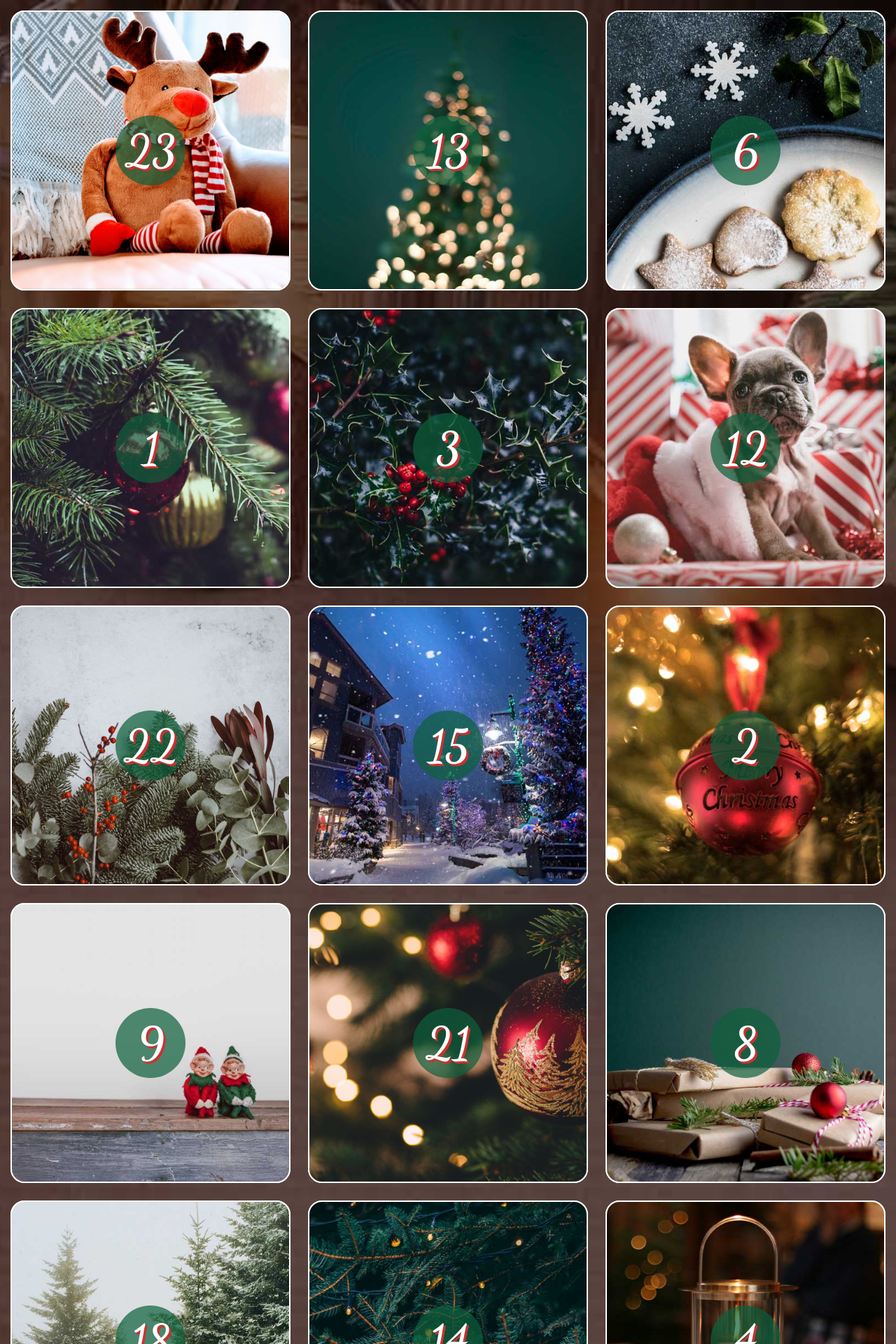
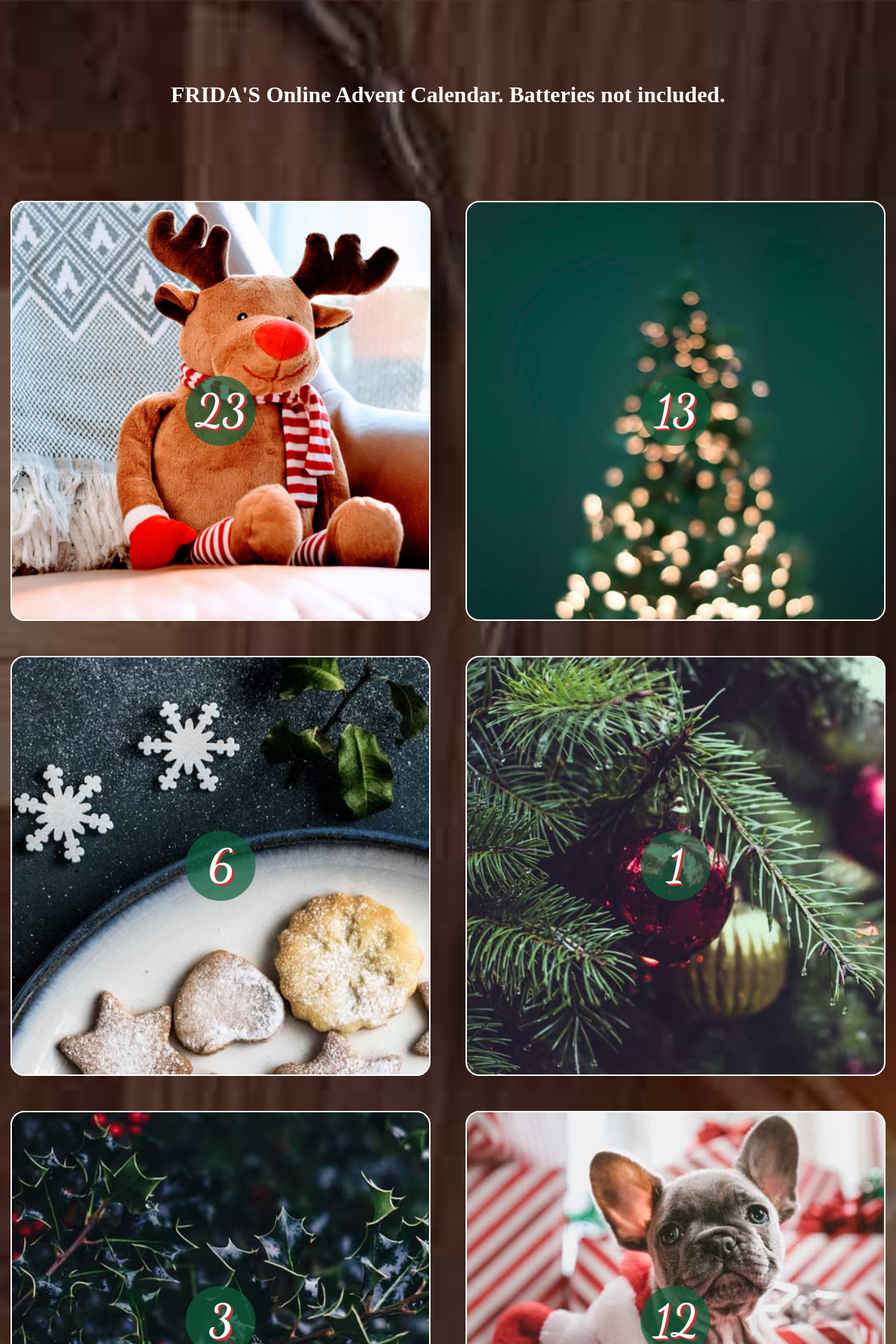
Before and after one commit to icho4/react-advent, a React (Create React App) app: page / in a window 1280 px wide. Shown: the top 1920 px of the page at 70% size. Built offline with nearby package versions, Linux system fonts and the light colour scheme.

Commit message:
helpers and styles changes

```diff
--- a/public/index.html
+++ b/public/index.html
@@ -28,11 +28,22 @@
       href="https://fonts.googleapis.com/css?family=Dancing+Script:700&display=swap"
       rel="stylesheet"
     />
+
+    <style>
+      h1 {
+        color: #ffffff;
+        text-align: center;
+        padding: 3em;
+      }
+    </style>
+
     <title>React App</title>
   </head>
   <body>
     <noscript>You need to enable JavaScript to run this app.</noscript>
+    <h1>FRIDA'S Online Advent Calendar. Batteries not included.</h1>
     <div id="root"></div>
+
     <!--
       This HTML file is a template.
       If you open it directly in the browser, you will see an empty page.
--- a/src/AppStyles.js
+++ b/src/AppStyles.js
@@ -2,7 +2,7 @@ import styled from 'styled-components';
 
 export const StyledApp = styled.div`
     display: grid;
-    grid-gap: 25px;
-    grid-template-columns: repeat(auto-fill, minmax(350px, 1fr));
+    grid-gap: 50px;
+    grid-template-columns: repeat(auto-fill, minmax(400px, 1fr));
     padding: 15px;
 `
--- a/src/helpers.js
+++ b/src/helpers.js
@@ -17,7 +17,7 @@ export const hatchArray = [
     nr: 1,
     img: "./img/1.jpg",
     text:
-      "Can I have your picture so I can show Santa what I want for Christmas?",
+      "",
     open: false
   },
   {
@@ -25,7 +25,7 @@ export const hatchArray = [
     nr: 2,
     img: "./img/2.jpg",
     text:
-      "What do you call people who are afraid of Santa Claus? Claustrophobic",
+      "",
     open: false
   },
   {
@@ -33,7 +33,7 @@ export const hatchArray = [
     nr: 3,
     img: "./img/3.jpg",
     text:
-      "What is the best Christmas present ever? A broken drum - you can't beat it!",
+      "",
     open: false
   },
   {
@@ -41,7 +41,7 @@ export const hatchArray = [
     nr: 4,
     img: "./img/4.jpg",
     text:
-      "How do you know when Santa's in the room? You can sense his presents.",
+      "",
     open: false
   },
   {
@@ -49,7 +49,7 @@ export const hatchArray = [
     nr: 5,
     img: "./img/5.jpg",
     text:
-      "STRESSED is just DESSERTS spelled backward.",
+      "",
     open: false
   },
   {
@@ -57,7 +57,7 @@ export const hatchArray = [
     nr: 6,
     img: "./img/6.jpg",
     text:
-      "What is the difference between snowmen and snowwomen? Snowballs.",
+      "",
     open: false
   },
   {
@@ -65,7 +65,7 @@ export const hatchArray = [
     nr: 7,
     img: "./img/7.jpg",
     text:
-      "What nationality is Santa Claus? North Polish",
+      "",
     open: false
   },
   {
@@ -73,7 +73,7 @@ export const hatchArray = [
     nr: 8,
     img: "./img/8.jpg",
     text:
-      "What kind of motorbike does Santa ride? A Holly Davidson!",
+      "",
     open: false
   },
   {
@@ -81,7 +81,7 @@ export const hatchArray = [
     nr: 9,
     img: "./img/9.jpg",
     text:
-      "Who is never hungry at Christmas? The turkey - he's always stuffed!",
+      "",
     open: false
   },
   {
```
